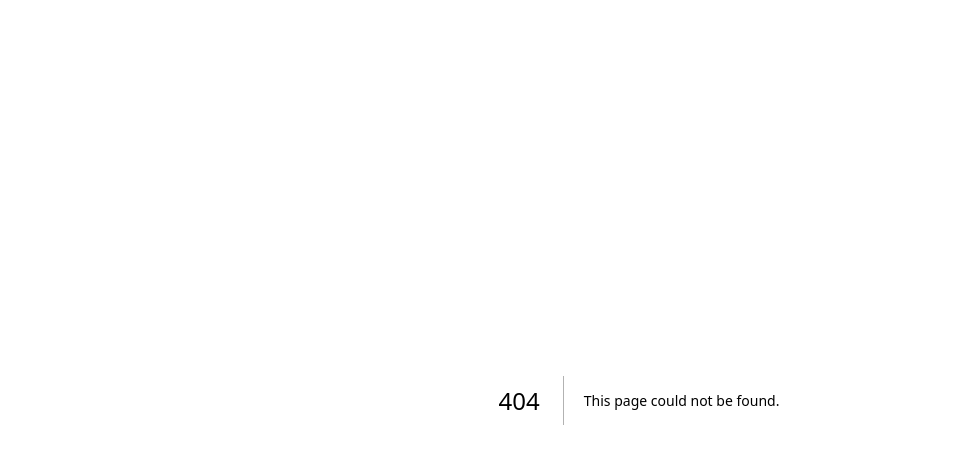
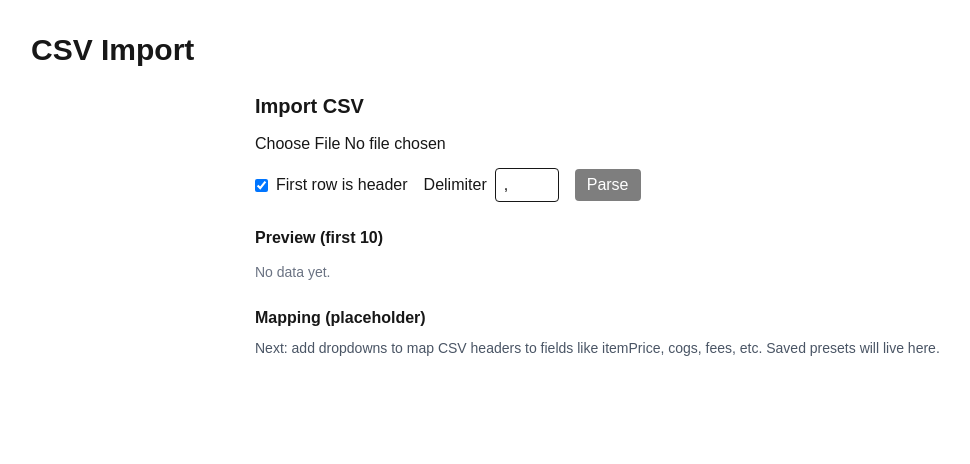
Before and after one commit to TheEsotericEel/egc, a Next.js app in the folder apps/web/: page /csv in a window 1280 px wide. Before the commit this address had no page. Shown: the top 464 px of the page, without its empty margins (1-971 px from the left). Built offline with nearby package versions, Linux system fonts and the light colour scheme.

Commit message:
feat(web/csv): add /csv route, CSV Web Worker parsing, preview table (6-a partial)

```diff
--- a/apps/web/package.json
+++ b/apps/web/package.json
@@ -10,6 +10,7 @@
   },
   "dependencies": {
     "next": "15.5.0",
+    "papaparse": "^5.5.3",
     "react": "19.1.0",
     "react-dom": "19.1.0",
     "zod": "^4.1.3"
@@ -18,6 +19,7 @@
     "@eslint/eslintrc": "^3",
     "@tailwindcss/postcss": "^4",
     "@types/node": "^20",
+    "@types/papaparse": "^5.3.16",
     "@types/react": "^19",
     "@types/react-dom": "^19",
     "eslint": "^9",
--- /dev/null
+++ b/apps/web/src/app/csv/page.tsx
@@ -0,0 +1,10 @@
+import CsvImport from "@/features/csv/CsvImport";
+
+export default function CsvPage() {
+  return (
+    <main className="min-h-screen p-8">
+      <h1 className="text-3xl font-bold mb-6">CSV Import</h1>
+      <CsvImport />
+    </main>
+  );
+}
--- a/apps/web/src/app/page.tsx
+++ b/apps/web/src/app/page.tsx
@@ -48,6 +48,10 @@ export default function Home() {
           />
         </label>
 
+        <p className="mt-6">
+          <a href="/csv" className="underline">Go to CSV Import</a>
+        </p>
+
         <label className="grid gap-1">
           <span>COGS</span>
           <input
--- /dev/null
+++ b/apps/web/src/features/csv/CsvImport.tsx
@@ -0,0 +1,166 @@
+"use client";
+
+import { useEffect, useMemo, useRef, useState } from "react";
+import { DEFAULT_PARSE_OPTIONS, type CsvRow } from "./types";
+
+export default function CsvImport() {
+  const [file, setFile] = useState<File | null>(null);
+  const [header, setHeader] = useState(true);
+  const [delimiter, setDelimiter] = useState(",");
+  const [progress, setProgress] = useState(0);
+  const [preview, setPreview] = useState<CsvRow[]>([]);
+  const [totalRows, setTotalRows] = useState(0);
+  const [errors, setErrors] = useState<string[]>([]);
+  const [parsing, setParsing] = useState(false);
+
+  const workerRef = useRef<Worker | null>(null);
+
+  useEffect(() => {
+    // Create worker from module source
+    const w = new Worker(new URL("../../workers/csvWorker.ts", import.meta.url), { type: "module" });
+    workerRef.current = w;
+
+    w.onmessage = (ev: MessageEvent) => {
+      const msg = ev.data;
+      if (msg.type === "PROGRESS") {
+        setProgress(msg.progress as number);
+      } else if (msg.type === "CHUNK") {
+        setTotalRows((r) => r + (Array.isArray(msg.rows) ? msg.rows.length : 0));
+        if (preview.length < (DEFAULT_PARSE_OPTIONS.previewRows ?? 10)) {
+          const needed = (DEFAULT_PARSE_OPTIONS.previewRows ?? 10) - preview.length;
+          const next = (msg.rows as CsvRow[]).slice(0, needed);
+          setPreview((p) => p.concat(next));
+        }
+      } else if (msg.type === "DONE") {
+        setParsing(false);
+        setErrors(msg.errors ?? []);
+      } else if (msg.type === "ERROR") {
+        setParsing(false);
+        setErrors((e) => e.concat(String(msg.error)));
+      }
+    };
+
+    return () => {
+      w.terminate();
+      workerRef.current = null;
+    };
+    // eslint-disable-next-line react-hooks/exhaustive-deps
+  }, []);
+
+  const headers = useMemo(() => {
+    if (!preview.length) return [];
+    return Object.keys(preview[0] ?? {});
+  }, [preview]);
+
+  const onSelectFile = (e: React.ChangeEvent<HTMLInputElement>) => {
+    const f = e.target.files?.[0] ?? null;
+    setFile(f);
+    setPreview([]);
+    setErrors([]);
+    setProgress(0);
+    setTotalRows(0);
+  };
+
+  const onParse = () => {
+    if (!file || !workerRef.current) return;
+    setParsing(true);
+    setPreview([]);
+    setErrors([]);
+    setProgress(0);
+    setTotalRows(0);
+    workerRef.current.postMessage({
+      type: "PARSE_FILE",
+      file,
+      options: { header, delimiter }
+    });
+  };
+
+  return (
+    <div className="max-w-3xl mx-auto grid gap-6">
+      <section className="grid gap-3">
+        <h2 className="text-xl font-semibold">Import CSV</h2>
+        <input type="file" accept=".csv,text/csv" onChange={onSelectFile} />
+        <div className="flex items-center gap-4">
+          <label className="flex items-center gap-2">
+            <input type="checkbox" checked={header} onChange={(e) => setHeader(e.target.checked)} />
+            <span>First row is header</span>
+          </label>
+          <label className="flex items-center gap-2">
+            <span>Delimiter</span>
+            <input
+              className="border rounded px-2 py-1 w-16"
+              value={delimiter}
+              onChange={(e) => setDelimiter(e.target.value)}
+            />
+          </label>
+          <button
+            className="px-3 py-1 rounded bg-black text-white disabled:opacity-50"
+            onClick={onParse}
+            disabled={!file || parsing}
+          >
+            {parsing ? "Parsing…" : "Parse"}
+          </button>
+        </div>
+
+        {progress > 0 && (
+          <div className="text-sm text-gray-600">Rows processed: {progress.toLocaleString()}</div>
+        )}
+      </section>
+
+      <section className="grid gap-3">
+        <h3 className="font-semibold">Preview (first {DEFAULT_PARSE_OPTIONS.previewRows})</h3>
+        {!preview.length ? (
+          <div className="text-sm text-gray-500">No data yet.</div>
+        ) : (
+          <div className="overflow-auto border rounded">
+            <table className="min-w-full text-sm">
+              <thead className="bg-gray-50">
+                <tr>
+                  {headers.map((h) => (
+                    <th key={h} className="text-left px-2 py-1 border-b">
+                      {h}
+                    </th>
+                  ))}
+                </tr>
+              </thead>
+              <tbody>
+                {preview.map((row, i) => (
+                  <tr key={i} className="odd:bg-white even:bg-gray-50">
+                    {headers.map((h) => (
+                      <td key={h} className="px-2 py-1 border-b">
+                        {row[h]}
+                      </td>
+                    ))}
+                  </tr>
+                ))}
+              </tbody>
+            </table>
+          </div>
+        )}
+        {totalRows > 0 && (
+          <div className="text-sm text-gray-600">
+            Total rows seen so far: {totalRows.toLocaleString()}
+          </div>
+        )}
+        {!!errors.length && (
+          <div className="text-sm text-red-600">
+            <div className="font-semibold mb-1">Errors</div>
+            <ul className="list-disc ml-5">
+              {errors.map((e, i) => (
+                <li key={i}>{e}</li>
+              ))}
+            </ul>
+          </div>
+        )}
+      </section>
+
+      <section className="grid gap-2">
+        <h3 className="font-semibold">Mapping (placeholder)</h3>
+        <div className="text-sm text-gray-600">
+          Next: add dropdowns to map CSV headers to fields like itemPrice, cogs, fees, etc. Saved presets will live
+          here.
+        </div>
+      </section>
+    </div>
+  );
+}
--- /dev/null
+++ b/apps/web/src/features/csv/types.ts
@@ -0,0 +1,25 @@
+export type CsvRow = Record<string, string>;
+export type CsvChunk = { rows: CsvRow[]; errors: string[]; progress: number };
+
+export type CsvMapping = {
+  // Example mapping keys. We will extend as needed.
+  itemPrice?: string;
+  shippingCharged?: string;
+  shippingCost?: string;
+  cogs?: string;
+  feeRate?: string;
+};
+
+export type CsvParseOptions = {
+  header: boolean;
+  delimiter?: string;
+  encoding?: string;
+  previewRows?: number;
+};
+
+export const DEFAULT_PARSE_OPTIONS: CsvParseOptions = {
+  header: true,
+  delimiter: ",",
+  encoding: "utf-8",
+  previewRows: 10
+};
--- /dev/null
+++ b/apps/web/src/workers/csvWorker.ts
@@ -0,0 +1,50 @@
+/* eslint-disable no-restricted-globals */
+import { parse, ParseResult } from "papaparse";
+
+type WorkerMsgIn =
+  | { type: "PARSE_FILE"; file: File; options: { header: boolean; delimiter?: string } };
+
+type WorkerMsgOut =
+  | { type: "PROGRESS"; progress: number }
+  | { type: "CHUNK"; rows: Record<string, string>[] }
+  | { type: "DONE"; rows: Record<string, string>[]; errors: string[] }
+  | { type: "ERROR"; error: string };
+
+self.onmessage = async (e: MessageEvent<WorkerMsgIn>) => {
+  try {
+    const data = e.data;
+    if (data.type !== "PARSE_FILE") return;
+
+    const allRows: Record<string, string>[] = [];
+    const errors: string[] = [];
+    let count = 0;
+
+    parse<Record<string, string>>(data.file, {
+      header: data.options.header,
+      delimiter: data.options.delimiter,
+      skipEmptyLines: true,
+      worker: false, // already inside a Web Worker
+      chunk: (res: ParseResult<Record<string, string>>) => {
+        if (res.errors?.length) {
+          for (const err of res.errors) errors.push(`${err.type}:${err.message}`);
+        }
+        if (res.data?.length) {
+          allRows.push(...res.data);
+          count += res.data.length;
+          (self as unknown as Worker).postMessage({ type: "CHUNK", rows: res.data } as WorkerMsgOut);
+          (self as unknown as Worker).postMessage({ type: "PROGRESS", progress: count } as WorkerMsgOut);
+        }
+      },
+      complete: () => {
+        (self as unknown as Worker).postMessage({ type: "DONE", rows: allRows, errors } as WorkerMsgOut);
+      },
+      error: (err: unknown) => {
+        const msg = err instanceof Error ? err.message : String(err);
+        (self as unknown as Worker).postMessage({ type: "ERROR", error: msg } as WorkerMsgOut);
+      }
+    });
+  } catch (err: unknown) {
+    const msg = err instanceof Error ? err.message : String(err);
+    (self as unknown as Worker).postMessage({ type: "ERROR", error: msg } as WorkerMsgOut);
+  }
+}
```
Also changed, not shown: 1 other file (tests, documents, lock files or other folders).
